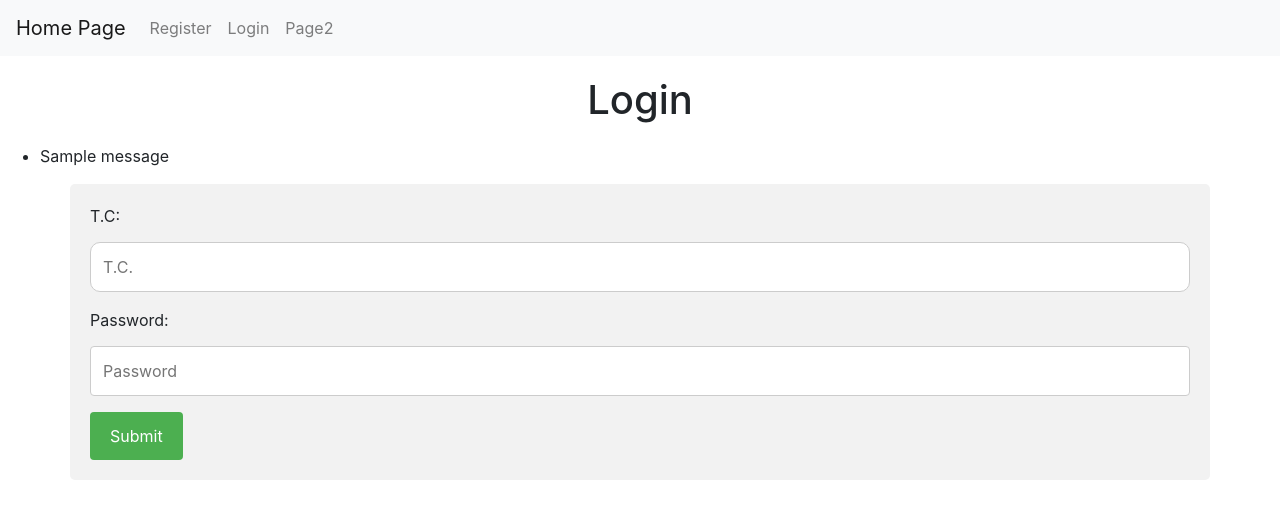
After one commit to bozgenc/bil-372-proje, a Flask app: page /login in a window 1280 px wide. The commit adds this page. Shown: the top 519 px of the page. Run offline with Flask 2, Linux system fonts and the light colour scheme; one stand-in notice (Sample message) is shown; some libraries are stand-ins or nearby versions.

Commit message:
login page created

```diff
--- a/app.py
+++ b/app.py
@@ -1,14 +1,15 @@
-from flask import Flask, render_template, request
+from flask import Flask, render_template, request,flash
 from flask_sqlalchemy import SQLAlchemy
 
 
 app = Flask(__name__, template_folder="/Users/baranozgenc/Desktop/proje/Bil372Proje/templates")
+app.secret_key = b'_5#y2L"F4Q8z\n\xec]/'
 app.config['SQLALCHEMY_DATABASE_URI'] = "postgresql://postgres:12345@localhost:5432/projeDB"
 db = SQLAlchemy(app)
 
 
 @app.route("/register", methods=['GET', 'POST'])
-def login():
+def register():
     if request.method == 'POST':
         tckn = request.form['tckn']
         password = request.form['password']
@@ -26,17 +27,44 @@ def login():
 
     return render_template("register.html",)
 
+@app.route('/login', methods=['GET', 'POST'])
+def login():
+    if request.method == 'POST':
+        tckn = request.form['tckn']
+        password = request.form['password']
+        passwordFlag = False
+
+        query = "SELECT * FROM login WHERE tckn =  '" + tckn + "' "
+        temp = db.session.execute(query)
+        rows = temp.fetchall()
+
+
+        if len(rows) == 0:
+            flash("No user found in the database with the TCKN " + tckn, 'error')
+            return render_template("login.html")
+        else:
+            userrole = rows[0].userrole
+            if password == rows[0].passcode:
+                passwordFlag = True
+            if passwordFlag:
+                if userrole == "koordinator":
+                    return render_template("index.html")
+                elif userrole == "nakliyeci":
+                    return render_template("nakliyeciHome.html")
+            else:
+                flash("Password is incorrect, please try again!")
+                return render_template("login.html")
+                #else:
+                    #return render_template("admin.html")
+    else:
+        return render_template("login.html")
+
 
 @app.route("/")
 def home():
     return render_template("index.html")
 
 
-@app.route("/page1")
-def page1():
-    return render_template("page1.html")
-
-
 if __name__ == "__main__":
     app.debug = True
     app.run()
--- a/templates/base.html
+++ b/templates/base.html
@@ -26,6 +26,9 @@
             <li class="nav-item">
 				<a class="nav-link" href="/register">Register</a>
 			</li>
+			 <li class="nav-item">
+				<a class="nav-link" href="/login">Login</a>
+			</li>
             <li class="nav-item">
 				<a class="nav-link" href="#">Page2</a>
 			</li>
--- /dev/null
+++ b/templates/login.html
@@ -0,0 +1,33 @@
+{% extends "base.html" %}
+{% block title %} Login {% endblock %}
+{% block content %}
+<h1>Login</h1>
+
+{% with messages = get_flashed_messages() %}
+  {% if messages %}
+    <ul class=flashes>
+    {% for message in messages %}
+      <li>{{ message }}</li>
+    {% endfor %}
+    </ul>
+  {% endif %}
+{% endwith %}
+
+<div class="container">
+	<form action="/login" method="POST">
+
+		<label for="tckn">T.C:</label>
+		<input type="text" id="tckn" name="tckn" placeholder="T.C." required="required" maxlength="11">
+
+		<label for="password">Password:</label>
+		<input type="password" id="password" name="password" placeholder="Password" required="required" >
+
+		<input type="submit" class="btn btn-success" value="Submit">
+		<input type="button" class="btn btn-danger" style="visibility: hidden" id="cancel_button" onclick="cancel()"
+		       value="Cancel">
+		<input type="hidden" id="isInsert" name="isInsert" value="0">
+
+	</form>
+
+</div>
+{% endblock %}
--- /dev/null
+++ b/templates/nakliyeciHome.html
@@ -0,0 +1,6 @@
+{% extends "base.html" %}
+{% block title %} Login {% endblock %}
+{% block content %}
+<h1>Nakliyeci Ana Sayfa</h1>
+
+{% endblock %}
--- a/templates/page1.html
+++ /dev/null
@@ -1,5 +0,0 @@
-{% extends "base.html" %}
-{% block title %} First Page {% endblock %}
-{% block content %}
-<h1> page1 </h1>
-{% endblock %}
```
